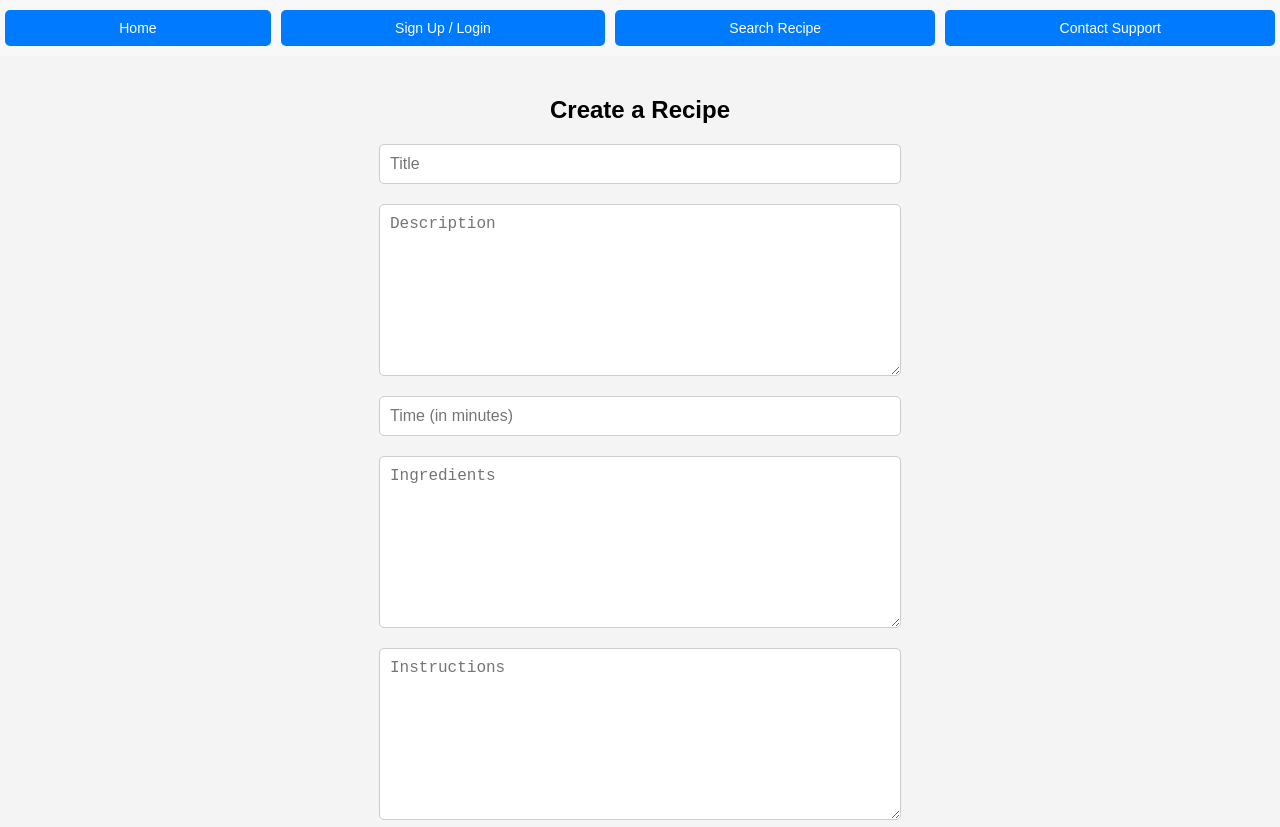
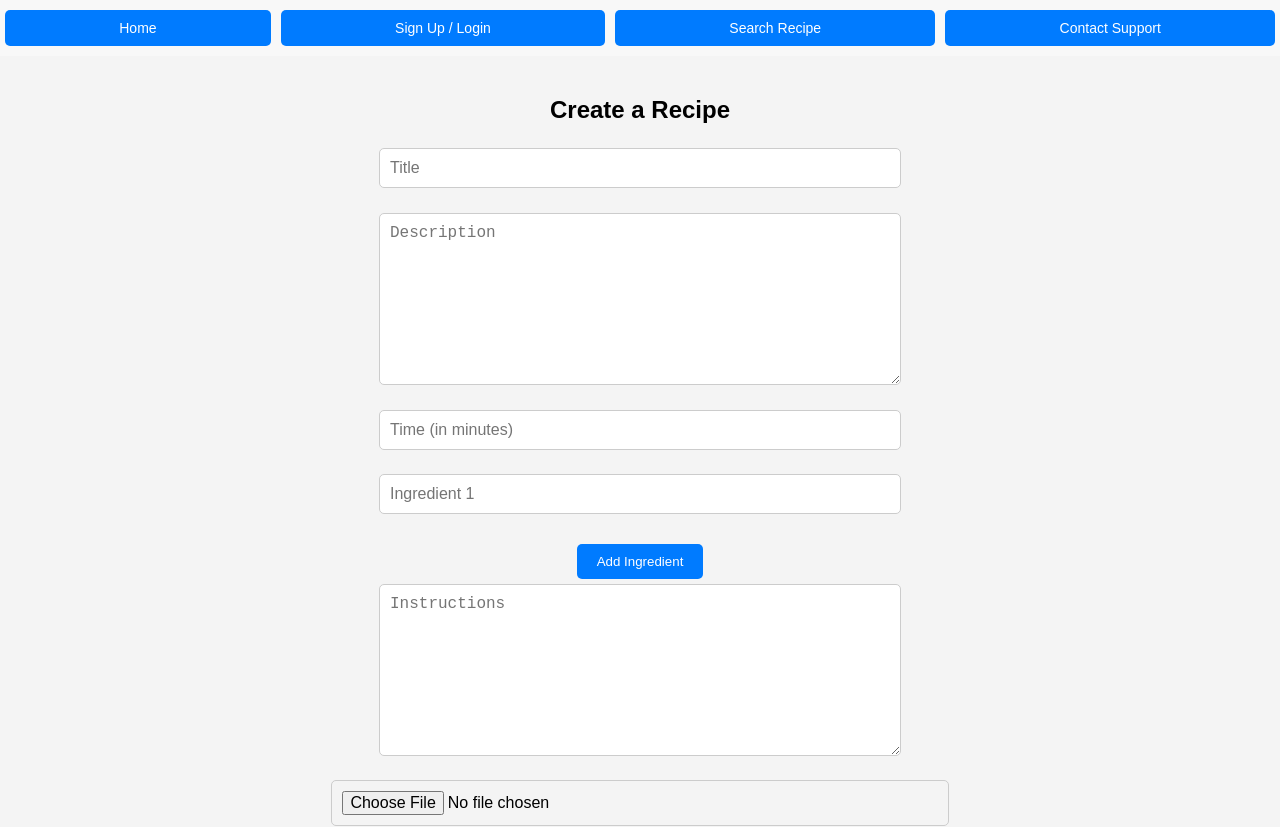
Before and after one commit to eddielugo/RecipeSphere-Front-End, a React (Create React App) app: page /create-recipe in a window 1280 px wide. Shown: the top 827 px of the page. Built offline with nearby package versions, Linux system fonts and the light colour scheme; no server answers.

Commit message:
Edited ingredients to JSON string with RecipeCreationPage.js

```diff
--- a/src/RecipeCreationPage.js
+++ b/src/RecipeCreationPage.js
@@ -1,36 +1,47 @@
 import React, { useState } from 'react';
 import './RecipeCreationPage.css';
 
-// TODO: ADD Error Boundary Component - see RecipeDetailPage.js for example
-
-
 // Represents the recipe creation page where users can input details for a new recipe.
 const RecipeCreationPage = () => {
-    // State variables for storing user input.
     const [title, setTitle] = useState('');
     const [description, setDescription] = useState('');
     const [timeMinutes, setTimeMinutes] = useState('');
-    const [ingredients, setIngredients] = useState('');
+    // Initialize with one empty string for the first ingredient input
+    const [ingredientsList, setIngredientsList] = useState(['']);
     const [instructions, setInstructions] = useState('');
     const [image, setImage] = useState(null);
 
-// Handles the image file upload and sets the image state.
+    // Handles the image file upload and updates the image state.
     const handleImageUpload = (event) => {
         const file = event.target.files[0];
         setImage(file);
     }
-// Handles the form submission, logs the input values for now.
+
+    // Updates the specific ingredient value in the ingredientsList state.
+    const handleIngredientChange = (index, value) => {
+        const newIngredientsList = [...ingredientsList];
+        newIngredientsList[index] = value;
+        setIngredientsList(newIngredientsList);
+    }
+
+    // Adds a new empty ingredient input field by updating the ingredientsList state.
+    const addIngredientInput = () => {
+        setIngredientsList([...ingredientsList, '']);
+    }
+
+    // Handles the form submission by creating a recipe data object and sending a POST request.
     const handleSubmit = () => {
         const recipeData = {
             title: title,
             description: description,
             time_minutes: timeMinutes,
-            ingredients: ingredients,
+            ingredients: ingredientsList.join(', '), // Join the array into a single string
+            //ingredients: ingredientsList, // If the backend expects ingredients as an array, we can send ingredientsList directly
             instructions: instructions,
             image: image // Assuming the backend can handle base64 encoded images or a file path
         };
 
-        fetch('http://your-django-api-url/create-recipe/', {//TODO: Replace with our Django REST API URL
+        fetch('http://your-django-api-url/create-recipe/', {
             method: 'POST',
             headers: {
                 'Content-Type': 'application/json',
@@ -45,7 +56,6 @@ const RecipeCreationPage = () => {
             return response.json();
         })
         .then(data => {
-            // Handle successful form submission (e.g., navigate to another page or display a success message)
             console.log('Recipe successfully created:', data);
         })
         .catch(error => {
@@ -53,14 +63,29 @@ const RecipeCreationPage = () => {
         });
     }
 
+        /*This code allows users to dynamically add ingredient input fields by clicking the "Add Ingredient" button.
+        Each ingredient's value is stored in the ingredientsList array, which is then used in the handleSubmit function
+        to create the recipe data.*/
     return (
         <div className="recipe-creation-page">
             <h2>Create a Recipe</h2>
-
             <input type="text" placeholder="Title" value={title} onChange={(e) => setTitle(e.target.value)} />
             <textarea placeholder="Description" value={description} onChange={(e) => setDescription(e.target.value)} />
             <input type="text" placeholder="Time (in minutes)" value={timeMinutes} onChange={(e) => setTimeMinutes(e.target.value)} />
-            <textarea placeholder="Ingredients" value={ingredients} onChange={(e) => setIngredients(e.target.value)} />
+
+            {/* Map through ingredientsList and render an input for each ingredient */}
+            {ingredientsList.map((ingredient, index) => (
+                <input
+                    key={index}
+                    type="text"
+                    placeholder={`Ingredient ${index + 1}`}
+                    value={ingredient}
+                    onChange={(e) => handleIngredientChange(index, e.target.value)}
+                />
+            ))}
+            {/* Button to add a new ingredient input field */}
+            <button onClick={addIngredientInput}>Add Ingredient</button>
+
             <textarea placeholder="Instructions" value={instructions} onChange={(e) => setInstructions(e.target.value)} />
             <input type="file" onChange={handleImageUpload} />
             <button onClick={handleSubmit}>Submit</button>
@@ -68,4 +93,5 @@ const RecipeCreationPage = () => {
     );
 }
 
-export default RecipeCreationPage;  // Export the RecipeCreationPage component for use in other parts of the application
+
+export default RecipeCreationPage;
```
